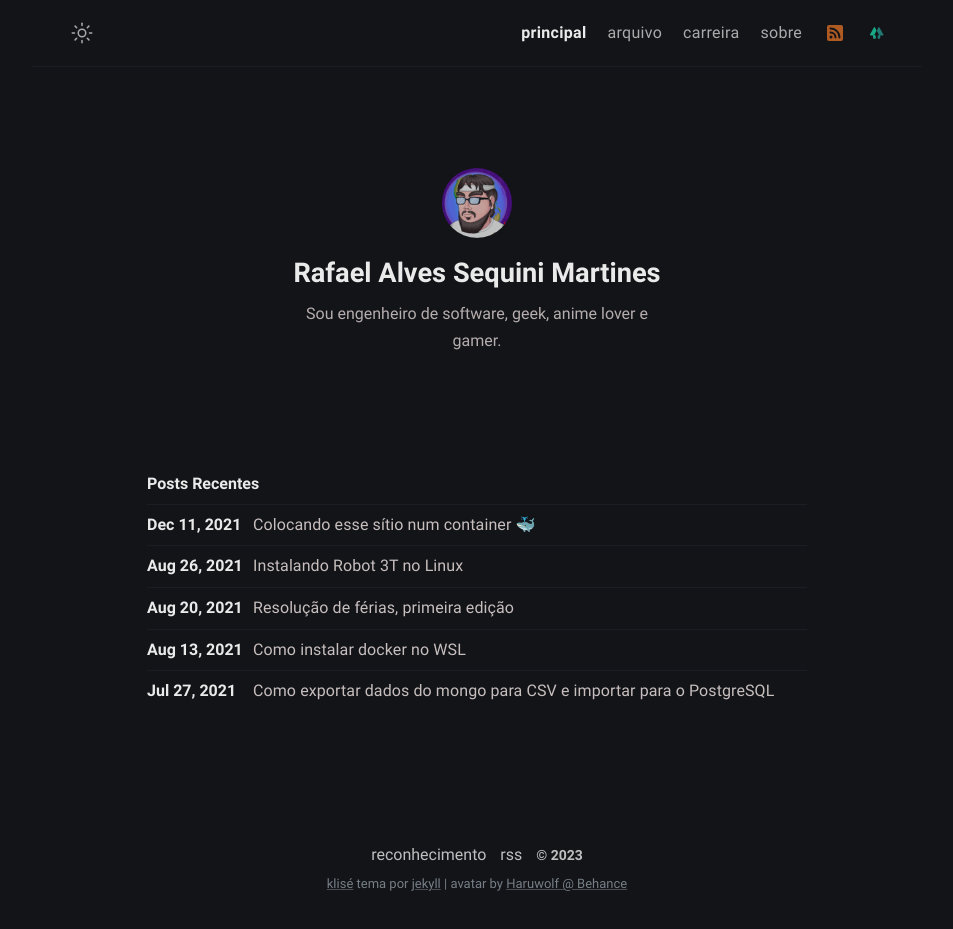
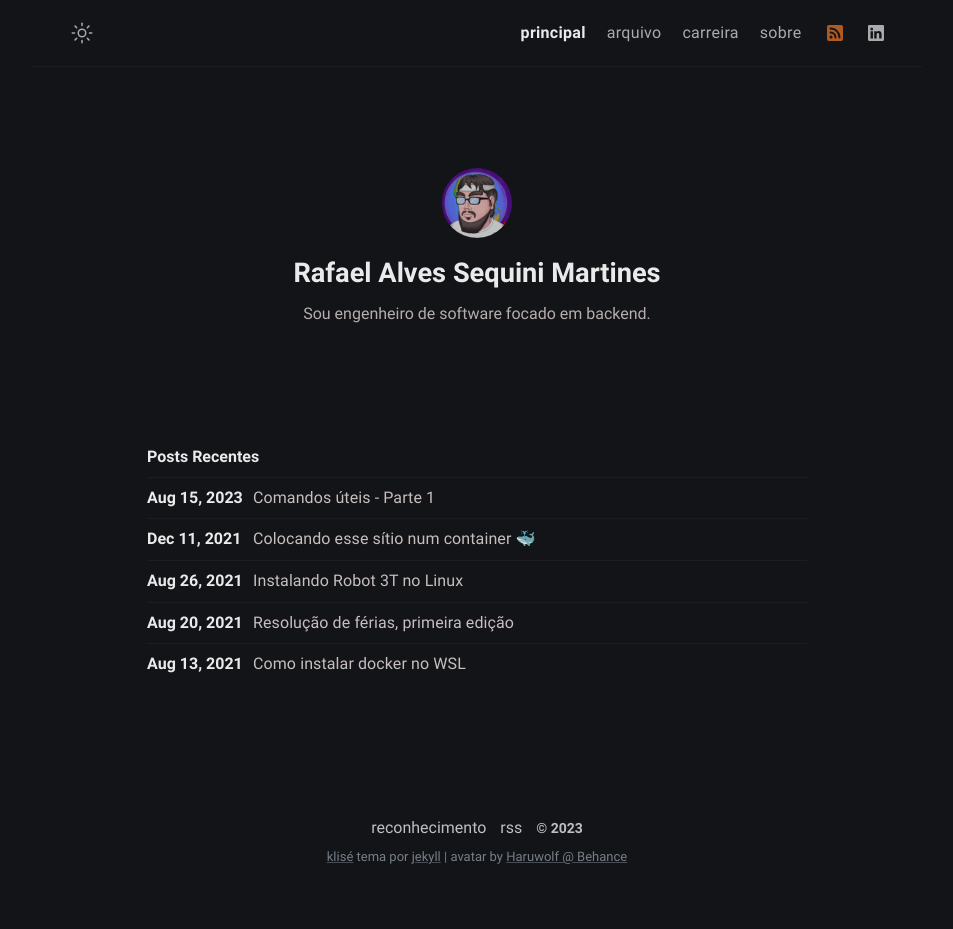
Before and after one commit to rafaelmartines/rafaelmartines.github.io, a Jekyll site: the page built from index.md, in a window 1280 px wide. Shown: the whole page, without its empty margins (163-1116 px from the left). Built offline with Jekyll 4.4.1, drawn with Linux system fonts in a browser that asks for light colours; after the commit the page ends 902 px from its top, so only the background shows below that.

```diff
--- a/_config.yml
+++ b/_config.yml
@@ -12,7 +12,7 @@ mode: dark # default theme "dark" | "light"
 author:
   name: Rafael Alves Sequini Martines # author name
   bio: >- # tell to the world
-    Sou engenheiro de software, geek, anime lover e gamer.
+    Sou engenheiro de software focado em backend.
   username: rafaelmartines # general username
   github: rafaelmartines # github username
   twitter: rafaelmartines # twitter username
--- a/_includes/footer.html
+++ b/_includes/footer.html
@@ -14,7 +14,7 @@
     <a href="https://jekyllrb.com" target="_blank" rel="noreferrer noopener"
       >jekyll</a
     >
-    | avatar by <a href="https://www.behance.net/haruwolf" target="_blank" rel="noreferrer noopener">Haruwolf @ Behance</a>
+    | avatar by <a href="//be.net/haruwolf" target="_blank" rel="noreferrer noopener">Haruwolf @ Behance</a>
 
   </small>
 </footer>
--- a/_includes/navbar.html
+++ b/_includes/navbar.html
@@ -74,13 +74,9 @@
             <rect x="0" y="0" width="16" height="16" fill="rgba(0, 0, 0, 0)" />
           </svg>
         </a>
-        <a class="menu-link rss" href="//linktr.ee/rafaelmartines" target="_blank">
-          <svg xmlns="http://www.w3.org/2000/svg" x="0px" y="0px"
-            width="0.96em" height="1em"
-            viewBox="0 0 48 48"
-            style=" fill:#000000;">
-            <path fill="#1de9b6" d="M18.89,32H21v8c0,1.1-0.9,2-2,2h-4c-1.1,0-2-0.9-2-2v-8H4.89c-1.52,0-2.48-1.64-1.75-2.97 L15.25,7.16c0.76-1.37,2.74-1.37,3.5,0l4.85,9.74l-6.46,12.13C16.41,30.36,17.37,32,18.89,32z"></path>
-            <path fill="#26a69a" d="M43.11,32H35v8c0,1.1-0.9,2-2,2h-4c-1.1,0-2-0.9-2-2v-8h2.11c1.52,0,2.48-1.64,1.75-2.97L24.3,16.9 l4.95-9.74c0.76-1.37,2.74-1.37,3.5,0l12.11,21.87C45.59,30.36,44.63,32,43.11,32z"></path>
+        <a class="menu-link rss" href="//www.linkedin.com/in/rafael-a-s-martines/" target="_blank">
+          <svg xmlns="http://www.w3.org/2000/svg" width="16" height="16" fill="currentColor" class="bi bi-linkedin" viewBox="0 0 16 16">
+            <path d="M0 1.146C0 .513.526 0 1.175 0h13.65C15.474 0 16 .513 16 1.146v13.708c0 .633-.526 1.146-1.175 1.146H1.175C.526 16 0 15.487 0 14.854V1.146zm4.943 12.248V6.169H2.542v7.225h2.401zm-1.2-8.212c.837 0 1.358-.554 1.358-1.248-.015-.709-.52-1.248-1.342-1.248-.822 0-1.359.54-1.359 1.248 0 .694.521 1.248 1.327 1.248h.016zm4.908 8.212V9.359c0-.216.016-.432.08-.586.173-.431.568-.878 1.232-.878.869 0 1.216.662 1.216 1.634v3.865h2.401V9.25c0-2.22-1.184-3.252-2.764-3.252-1.274 0-1.845.7-2.165 1.193v.025h-.016a5.54 5.54 0 0 1 .016-.025V6.169h-2.4c.03.678 0 7.225 0 7.225h2.4z"/>
           </svg>
         </a>
       </div>
```
Also changed, not shown: _posts/comandos-uteis-parte-1/2023-08-15-comandos-uteis-parte-1.md (added, +67 -0 lines), assets/img/ogp.png.
